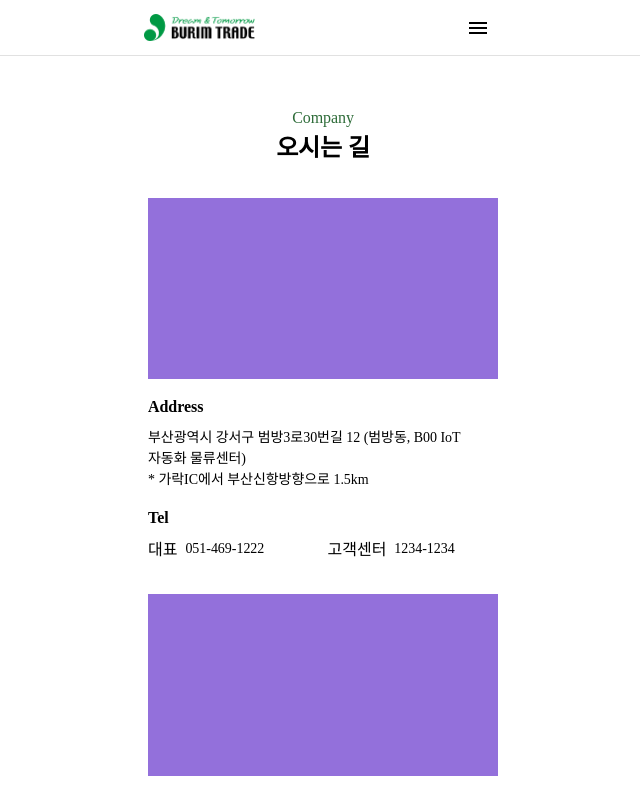
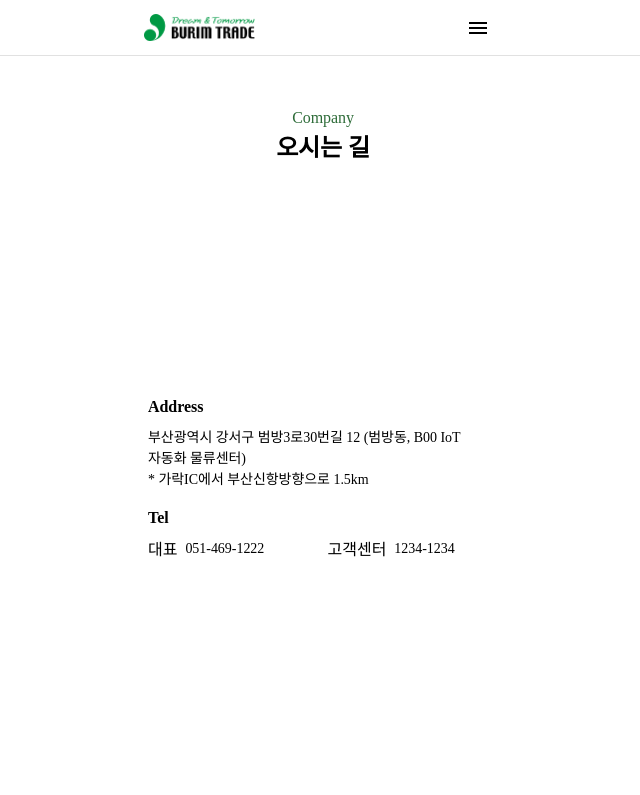
Before and after one commit to ethandeveloper2/burim, a Next.js app: page /en/company/location in a window 1280 px wide. Shown: the top 795 px of the page, without its empty margins (317-957 px from the left). Built offline with nearby package versions, Linux system fonts and the light colour scheme; no server answers.

Commit message:
feat: 카카오 지도 표기

```diff
--- a/src/app/(main)/[language]/company/location/page.module.css
+++ b/src/app/(main)/[language]/company/location/page.module.css
@@ -38,7 +38,6 @@
 
     .li {
       .map {
-        background-color: mediumpurple;
         width: 350px;
         height: 181.364px;
         margin-bottom: 16px;
--- a/src/app/(main)/[language]/company/location/page.tsx
+++ b/src/app/(main)/[language]/company/location/page.tsx
@@ -1,9 +1,11 @@
 import styles from './page.module.css';
 import { language } from '@Types/type';
 import useTranslate from '@Hooks/useTranslate';
+import { companyLocations } from '@Constants/company';
 import Regular from '@Components/common/typo/regular/regular';
 import Bold from '@Components/common/typo/bold/bold';
 import TitleWithEnglish from '@Components/title-with-english/title-with-english';
+import KakaoMap from '@Components/company/location/kakao-map/kakao-map';
 
 const LocationPage = ({ params } : {
   params: {
@@ -39,11 +41,15 @@ const LocationPage = ({ params } : {
               className={styles.li}
               key={`location_${key}`}
             >
-              {/* TODO: 카카오맵 -> 좌표 */}
               <div
                 className={styles.map}
               >
-
+                <KakaoMap
+                  centerX={companyLocations[key].x}
+                  centerY={companyLocations[key].y}
+                  markerX={companyLocations[key].x}
+                  markerY={companyLocations[key].y}
+                />
               </div>
 
               <div
--- /dev/null
+++ b/src/app/components/company/location/kakao-map/kakao-map.module.css
@@ -0,0 +1,4 @@
+.container {
+  width: 100%;
+  height: 100%;
+}
--- /dev/null
+++ b/src/app/components/company/location/kakao-map/kakao-map.tsx
@@ -0,0 +1,54 @@
+'use client'
+
+import { useState, useEffect, useRef } from 'react';
+
+import styles from './kakao-map.module.css';
+
+const KakaoMap = ({
+  centerX,
+  centerY,
+  markerX,
+  markerY,
+} : {
+  centerX: string;
+  centerY: string;
+  markerX?: string;
+  markerY?: string;
+}) => {
+  const mapEl = useRef<HTMLDivElement>(null);
+  const [mounted, setMounted] = useState(false);
+
+  useEffect(() => {
+    setMounted(true);
+
+    // 카카오 지도 로드 후 지도 생성
+    const kakao = window.kakao;
+
+    if (kakao) {
+      kakao.maps.load(() => {
+        // 지도 생성
+        const map = new kakao.maps.Map(mapEl.current, {
+          center: new kakao.maps.LatLng(markerY, centerX),
+          mapTypeId : kakao.maps.MapTypeId.ROADMAP,
+          // level: 6,
+          // angle: 80,
+        });
+
+        // 마커 생성
+        const marker = new kakao.maps.Marker({
+            position: new kakao.maps.LatLng(markerY ? markerY : centerY, markerX ? markerX : centerX),
+            map: map,
+        });
+      });
+    }
+  }, []);
+
+  return (mounted && (
+    <div
+      ref={mapEl}
+      className={styles.container}
+    />
+  ));
+}
+
+export default KakaoMap;
--- /dev/null
+++ b/src/app/constants/company.ts
@@ -0,0 +1,67 @@
+// 회사 위치 정보
+export const companyLocations = {
+  '1': {
+    'address': '부산 강서구 범방3로30번길 12',
+    'x': '128.8801851331562',
+    'y': '35.14504260580165',
+    // 'address_name': '부산 강서구 범방동 1911-3',
+    // 'category_group_code': '',
+    // 'category_group_name': '',
+    // 'category_name': '서비스,산업 > 식품',
+    // 'distance': '',
+    // 'id': '8957512',
+    // 'phone': '051-469-1222',
+    // 'place_name': '부림교역',
+    // 'place_url': 'http://place.map.kakao.com/8957512',
+    // 'road_address_name': '부산 강서구 범방3로30번길 12',
+  },
+  '2': {
+    'address': '부산광역시 동구 고관로 46',
+    'x': '129.043454957533',
+    'y': '35.1233286864832',
+    // "address_name": "부산 동구 초량동 1145-10",
+    // "category_group_code": "",
+    // "category_group_name": "",
+    // "category_name": "부동산 > 빌딩",
+    // "distance": "",
+    // "id": "87987734",
+    // "phone": "",
+    // "place_name": "부림빌딩",
+    // "place_url": "http://place.map.kakao.com/87987734",
+    // "road_address_name": "부산 동구 고관로 46",
+  },
+}
+
+// 지도 중앙 표기 위치 정보
+// export const mapCenterLocation = {
+//   '1': {
+//     'address': '부산 강서구 범방3로30번길 12',
+//     'x': '128.8801851331562',
+//     'y': '35.14504260580165',
+//     // 'address_name': '부산 강서구 범방동 1911-3',
+//     // 'category_group_code': '',
+//     // 'category_group_name': '',
+//     // 'category_name': '서비스,산업 > 식품',
+//     // 'distance': '',
+//     // 'id': '8957512',
+//     // 'phone': '051-469-1222',
+//     // 'place_name': '부림교역',
+//     // 'place_url': 'http://place.map.kakao.com/8957512',
+//     // 'road_address_name': '부산 강서구 범방3로30번길 12',
+//   },
+//   '2': {
+//     'address': '부산광역시 동구 고관로 46',
+//     'x': '129.043454957533',
+//     'y': '35.1233286864832',
+//     // "address_name": "부산 동구 초량동 1145-10",
+//     // "category_group_code": "",
+//     // "category_group_name": "",
+//     // "category_name": "부동산 > 빌딩",
+//     // "distance": "",
+//     // "id": "87987734",
+//     // "phone": "",
+//     // "place_name": "부림빌딩",
+//     // "place_url": "http://place.map.kakao.com/87987734",
+//     // "road_address_name": "부산 동구 고관로 46",
+//   },
+// }
--- a/src/app/layout.tsx
+++ b/src/app/layout.tsx
@@ -18,6 +18,11 @@ const RootLayout = ({
     <html lang='ko'>
       <head>
         {/* 링크, 스크립트 관련 선언부 */}
+        {/* 카카오맵 */}
+        <script
+          defer
+          src={`//dapi.kakao.com/v2/maps/sdk.js?appkey=${process.env.NEXT_PUBLIC_KAKAO_KEY}&autoload=false`}
+        />
       </head>
       <body>
         <Header />
--- a/tsconfig.json
+++ b/tsconfig.json
@@ -23,6 +23,7 @@
       "@Components/*" : ["./src/app/components/*"],
       "@Types/*" : ["./src/app/types/*"],
       "@Hooks/*" : ["./src/app/hooks/*"],
+      "@Constants/*" : ["./src/app/constants/*"],
       "@Utils/*" : ["./src/utils/*"],
       "@Locales/*" : ["./src/locales/*"],
     }
```
